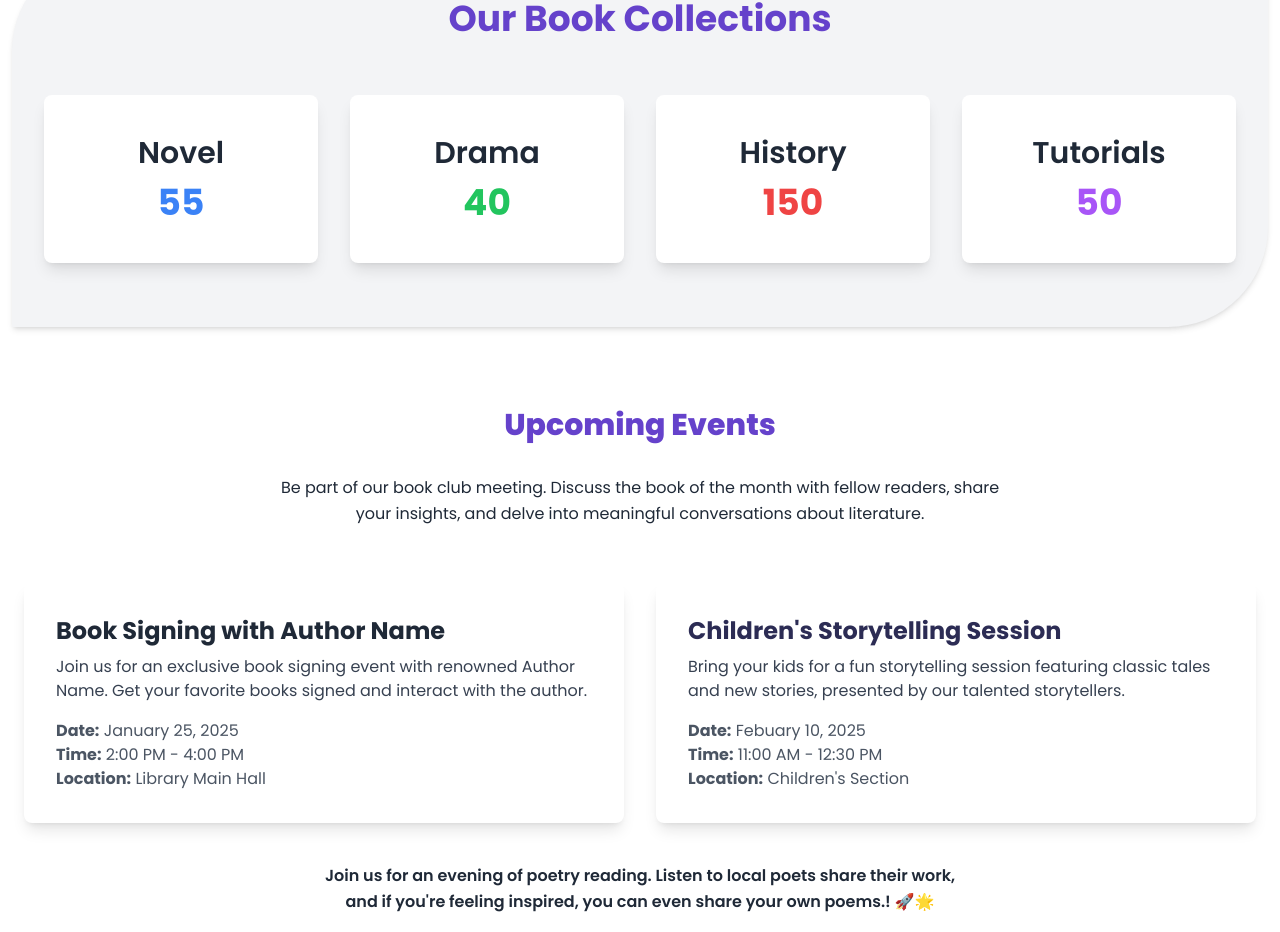
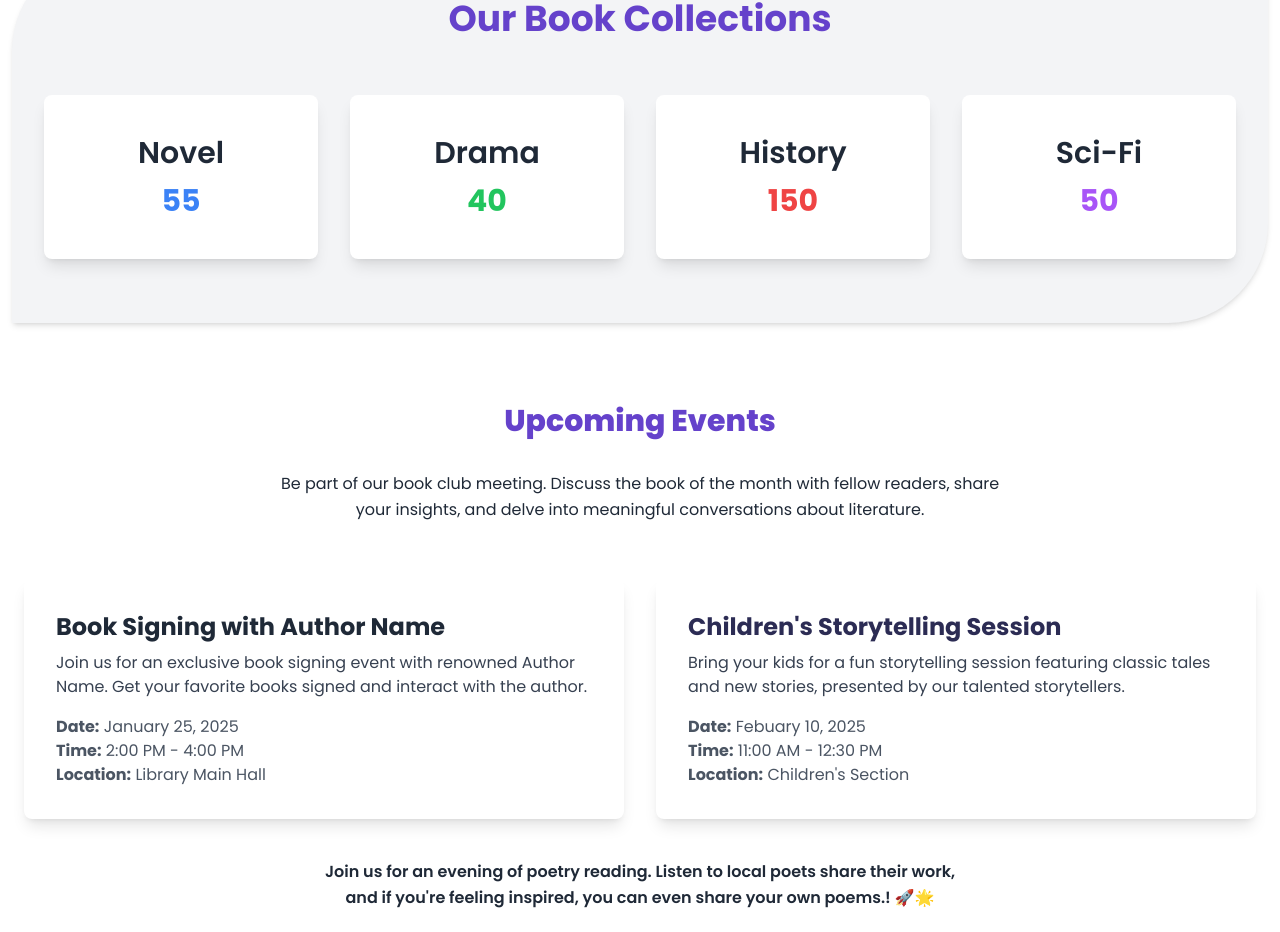
Before and after one commit to DeveloperMonirBD/library-management-system-client, a React (Vite) app: page / in a window 1280 px wide. Shown: the part 1113-2045 px from the top of the page. Built offline with nearby package versions, Linux system fonts and the light colour scheme; no server answers.

Commit message:
update design and added some content in the countUpComponent

```diff
--- a/src/components/CountUpComponents.jsx
+++ b/src/components/CountUpComponents.jsx
@@ -22,25 +22,25 @@ const CountUpComponent = () => {
                     className="grid grid-cols-1 md:grid-cols-2 lg:grid-cols-4 gap-8">
                     <div className="bg-white shadow-lg p-10 rounded-lg">
                         <h3 className="text-3xl font-semibold mb-3 text-gray-800">Novel</h3>
-                        <p className="text-4xl font-bold text-blue-500">
+                        <p className="text-3xl font-bold text-blue-500">
                             <CountUp end={55} duration={3} />
                         </p>
                     </div>
                     <div className="bg-white shadow-lg p-10 rounded-lg">
                         <h3 className="text-3xl font-semibold mb-3 text-gray-800">Drama</h3>
-                        <p className="text-4xl font-bold text-green-500">
+                        <p className="text-3xl font-bold text-green-500">
                             <CountUp end={40} duration={3} />
                         </p>
                     </div>
                     <div className="bg-white shadow-lg p-10 rounded-lg">
                         <h3 className="text-3xl font-semibold mb-3 text-gray-800">History</h3>
-                        <p className="text-4xl font-bold text-red-500">
+                        <p className="text-3xl font-bold text-red-500">
                             <CountUp end={150} duration={3} />
                         </p>
                     </div>
                     <div className="bg-white shadow-lg p-10 rounded-lg">
-                        <h3 className="text-3xl font-semibold mb-3 text-gray-800">Tutorials</h3>
-                        <p className="text-4xl font-bold text-purple-500">
+                        <h3 className="text-3xl font-semibold mb-3 text-gray-800">Sci-Fi</h3>
+                        <p className="text-3xl font-bold text-purple-500">
                             <CountUp end={50} duration={3} />
                         </p>
                     </div>
```
